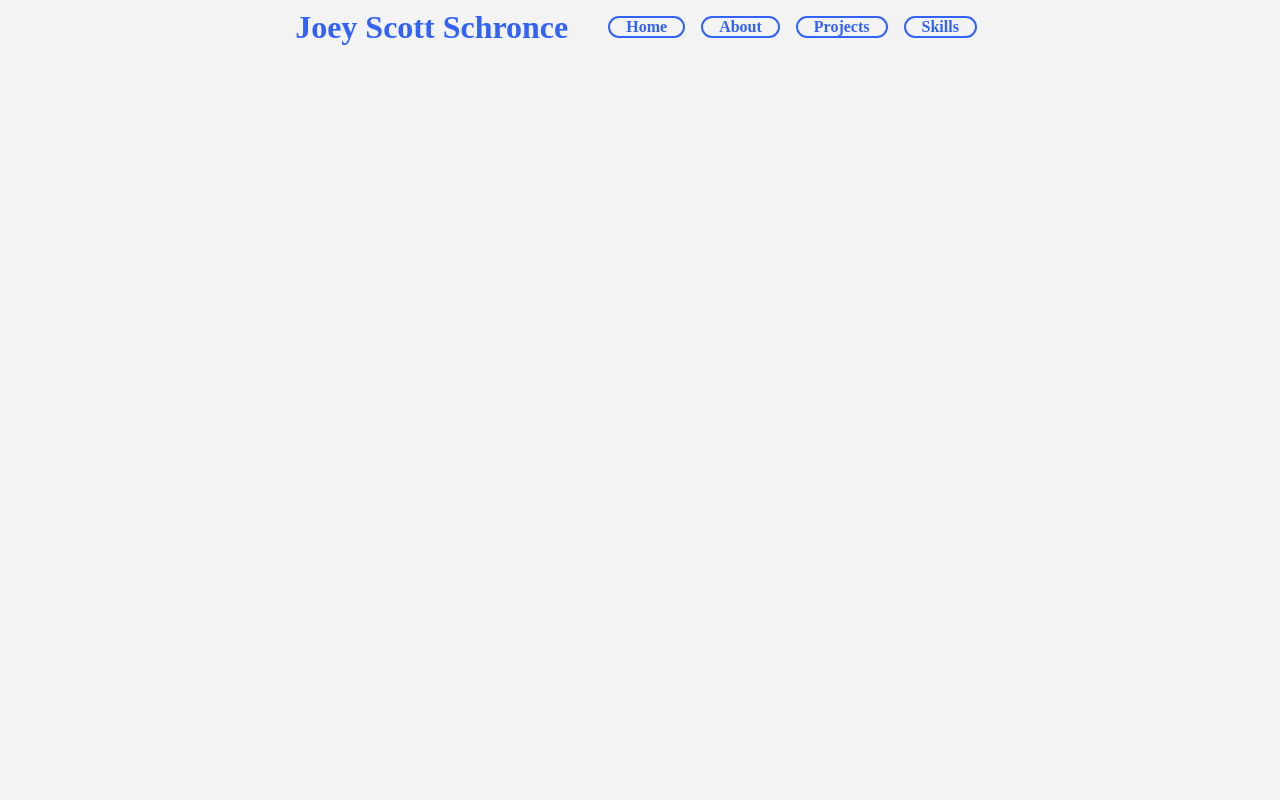
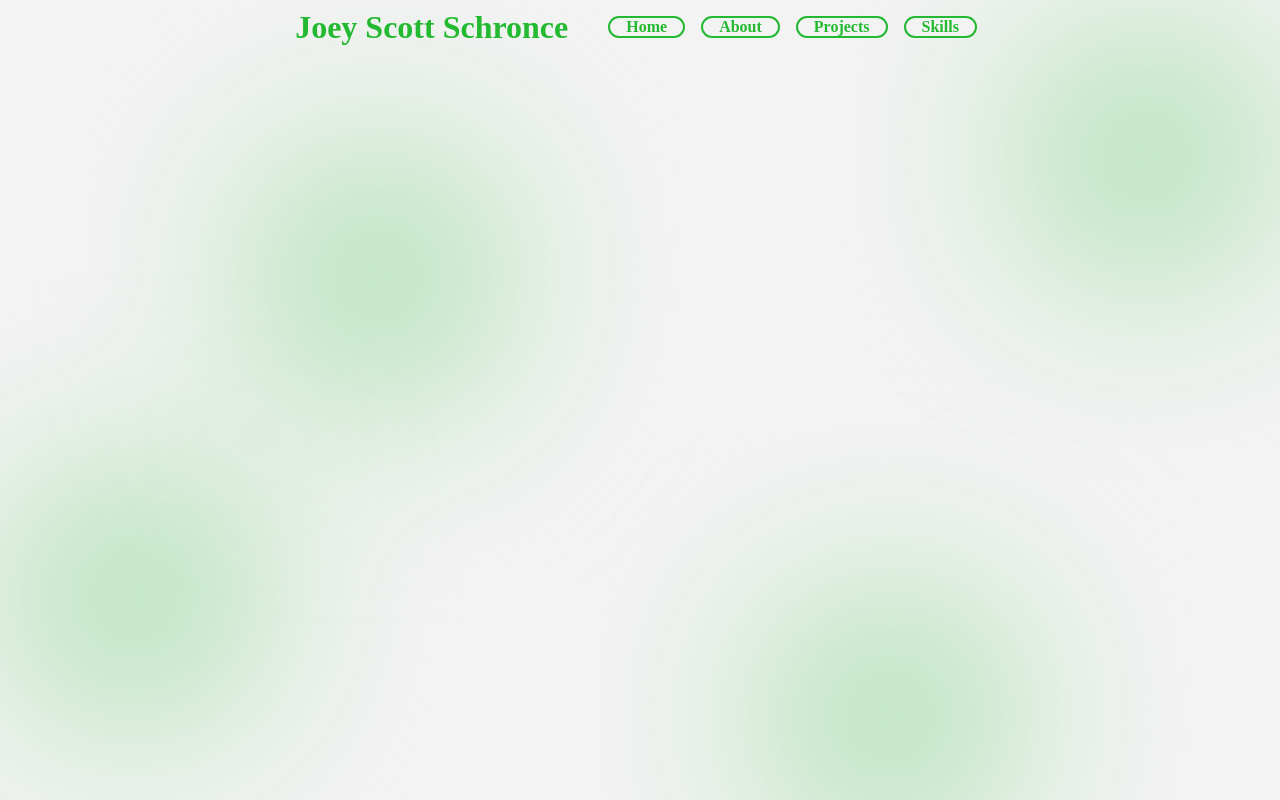
Before and after one commit to JoeyScottSchronce/JoeyScottSchronce.github.io, a React (Vite) app: page / in a window 1280 px wide. Built offline with nearby package versions, Linux system fonts and the light colour scheme.

Commit message:
updated css

```diff
--- a/src/App.css
+++ b/src/App.css
@@ -1,6 +1,6 @@
 :root {
-    --primary-color: #23b930;
-    --secondary-color: #3263f6;
+    --primary-color: #aae1af;
+    --secondary-color: #23b930;
     --light-base: #f3f3f3;
     --dark-base: #191919;
 }
@@ -15,3 +15,27 @@ body {
 a {
     text-decoration: none;
 }
+
+.blobs {
+    position: fixed;
+    top: 0;
+    left: 0;
+    width: 100vw;
+    height: 100vh;
+    overflow: hidden;
+    z-index: -1;
+}
+
+.blob {
+    position: absolute;
+    width: 15rem;
+    height: 15rem;
+    background: radial-gradient(circle, var(--secondary-color) 10%, var(--primary-color) 20%);
+    border-radius: 50% 40% 60% 60%;
+    filter: blur(100px);
+}
+
+.blob:nth-child(1) { top: 5%; left: 80%; }
+.blob:nth-child(2) { top: 75%; left: 60%; }
+.blob:nth-child(3) { top: 60%; left: 1%; }
+.blob:nth-child(4) { top: 20%; left: 20%; }
--- a/src/App.jsx
+++ b/src/App.jsx
@@ -10,7 +10,15 @@ function App() {
     return (
         <>
             <BrowserRouter>
+                <div className="blobs">
+                    <div className="blob"></div>
+                    <div className="blob"></div>
+                    <div className="blob"></div>
+                    <div className="blob"></div>
+                </div>
+
                 <NavBar />
+
                 <Routes>
                     <Route path="/" element={<HeroSection />} />
                     <Route path="/about" element={<AboutSection />} />
@@ -22,4 +30,5 @@ function App() {
     );
 }
 
+
 export default App;
--- a/src/Components/HeroSection/HeroSection.jsx
+++ b/src/Components/HeroSection/HeroSection.jsx
@@ -5,8 +5,10 @@ function HeroSection() {
     return (
         <div id="HeroSection" className="container">
             <div className="first-sub">
+
             </div>
             <div className="second-sub">
+
             </div>
         </div>
     )
```
Also changed, not shown: src/Components/HeroSection/HeroSection.css (line endings or trailing spaces).
